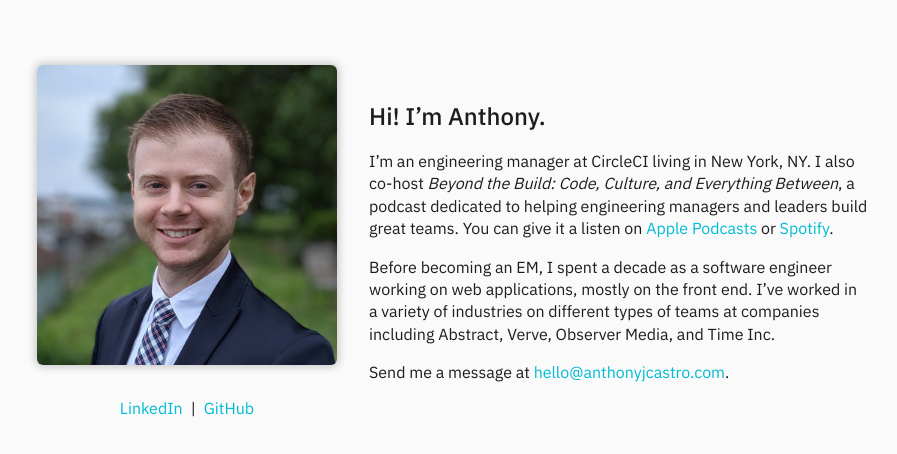
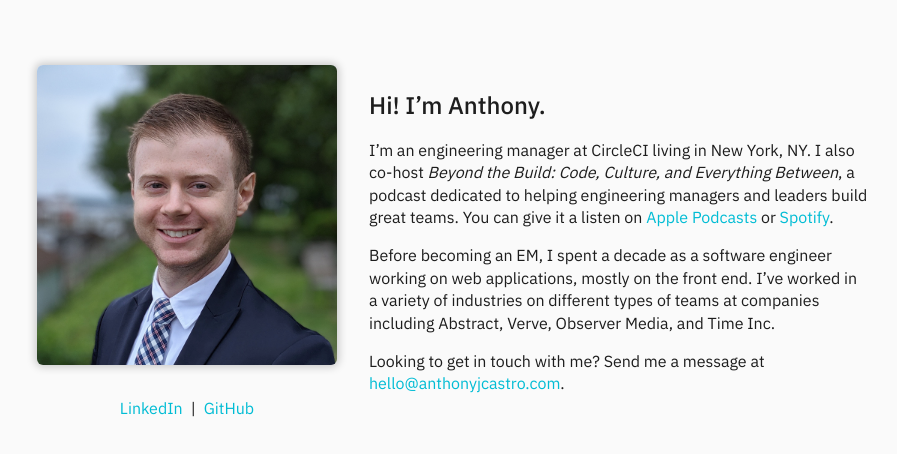
Before and after one commit to anthony-j-castro/anthonyjcastro-dot-com, a React app: page / in a window 1280 px wide. Shown: the part 158-612 px from the top of the page, without its empty margins (187-1084 px from the left). Built offline with nearby package versions, Linux system fonts and the light colour scheme.

Commit message:
Tweak email CTA

```diff
--- a/src/components/App/index.tsx
+++ b/src/components/App/index.tsx
@@ -86,7 +86,7 @@ const App = () => {
             including Abstract, Verve, Observer Media, and Time Inc.
           </Paragraph>
           <Paragraph>
-            Send me a message at{" "}
+            Looking to get in touch with me? Send me a message at{" "}
             <Link
               href="mailto:hello@anthonyjcastro.com"
               onClick={() => {
```
